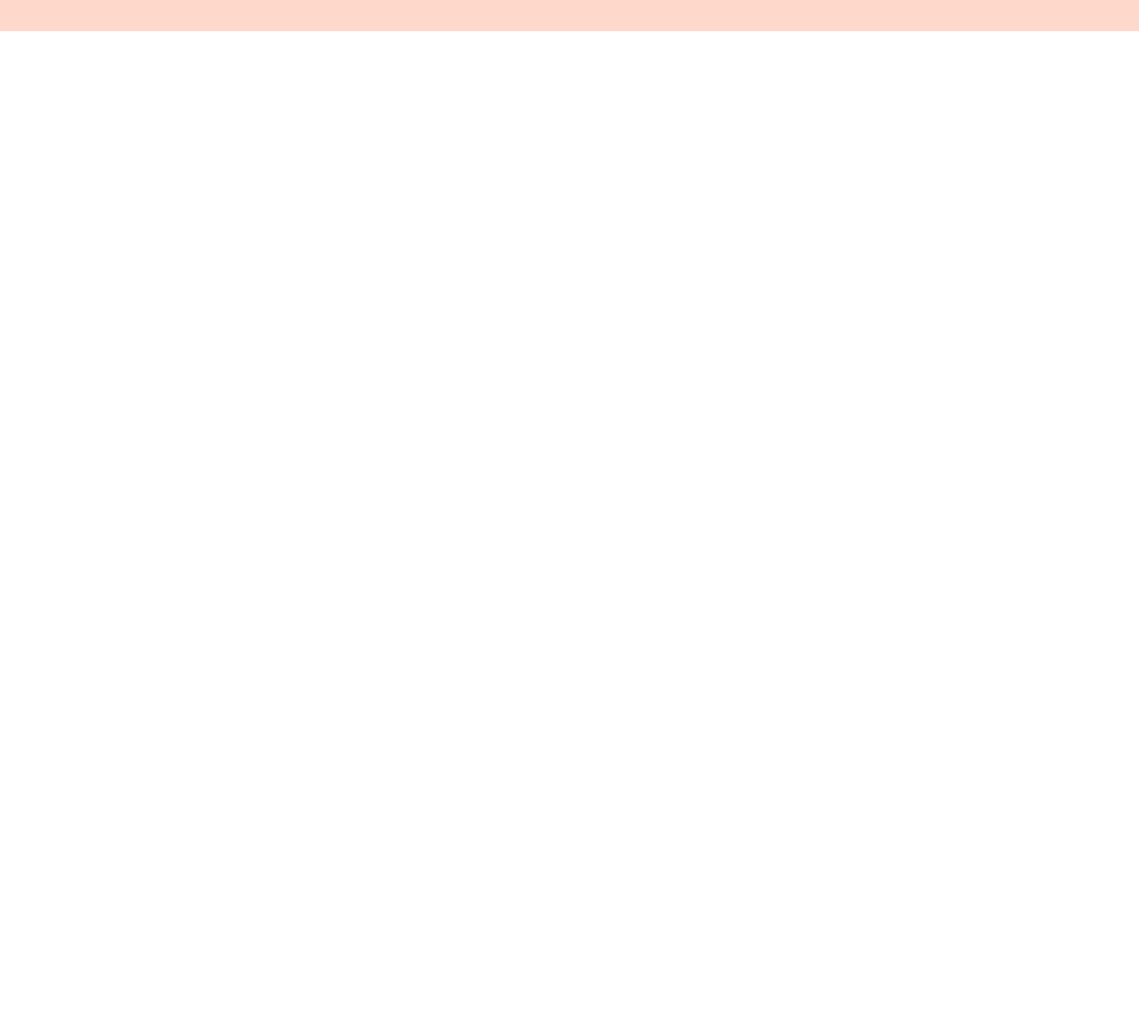
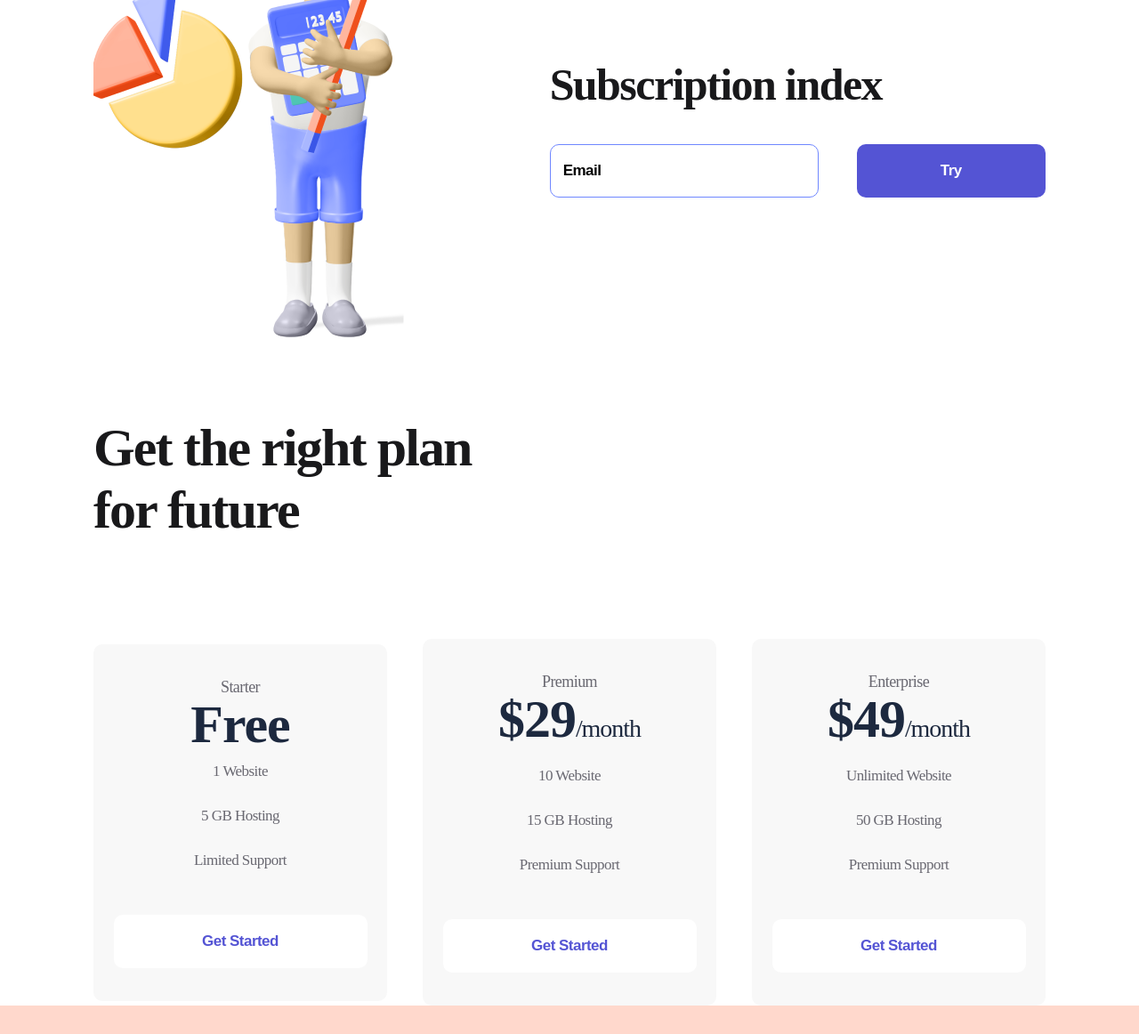
Before and after one commit to IhorTorshyn/torshyns, a plain HTML site: page index.html in a window 1280 px wide. Shown: the part 955-2117 px from the top of the page at 89% size. Before the commit the page ends 990 px from the top, so only its background shows below. Drawn offline with Linux system fonts and the light colour scheme.

Commit message:
Add files via upload

```diff
--- a/index.html
+++ b/index.html
@@ -67,6 +67,78 @@
             </div>
 
     </section>
+    <section class="container subscribe">
+        <div>
+            <img src="./image/Secondmen.png" alt="secondmen">
+
+        </div>
+        <div>
+            <h2 class="subscribe__title">
+                Subscription index
+            </h2>
+            <form>
+                <input class="input" type="email" placeholder="Email">
+                <button class="button button__violet">
+                    Try
+                </button>
+            </form>
+        </div>
+    </section>
+    <section class="container plan">
+        <h2 class="plan__title">
+            Get the right plan for future
+        </h2>
+        <div class="plan__flax">
+            <div class="item">
+                <p class="item__text">
+                    Starter
+                </p>
+                <h3 class="item__title">
+                    Free
+                </h3>
+                <ul>
+                    <li class="item__li">1 Website</li>
+                    <li class="item__li">5 GB Hosting</li>
+                    <li class="item__li">Limited Support</li>
+                </ul>
+                <button class="button button__item">
+                    Get Started
+                </button>
+            </div>
+            <div class="item">
+                <p class="item__text">
+                    Premium
+                </p>
+                <h3 class="item__title">
+                    $29<span>/month</span>
+                </h3>
+                <ul>
+                    <li class="item__li">10 Website</li>
+                    <li class="item__li">15 GB Hosting</li>
+                    <li class="item__li">Premium Support</li>
+                </ul>
+                <button class="button button__item">
+                    Get Started
+                </button>
+            </div>
+            <div class="item">
+                <p class="item__text">
+                    Enterprise
+                </p>
+                <h3 class="item__title">
+                    $49<span>/month</span>
+                </h3>
+                <ul>
+                    <li class="item__li">Unlimited Website</li>
+                    <li class="item__li">50 GB Hosting</li>
+                    <li class="item__li">Premium Support</li>
+                </ul>
+                <button class="button button__item">
+                    Get Started
+                </button>
+            </div>
+        </div>
+    </section>
     <footer class="header">
         <div class="container footer__flex">
             <div>
--- a/style/style.css
+++ b/style/style.css
@@ -16,7 +16,7 @@
     padding: 38px 0px 47px;
 }
 
-.header__flex, .footer__flex, .about{
+.header__flex, .footer__flex, .about, .subscribe, .plan__flax{
     display: flex; /* растягиваем три элемента в длину */
     justify-content: space-between; /* задаем расстояние между дивами*/
     align-items: center; /* центрируем*/
@@ -102,4 +102,112 @@
     border: 1px solid #5454D4;
     margin-left: 35px;
 }
+
+.subscribe{
+    margin-bottom: 85px;
 }
+
+.subscribe__title{
+    font-weight: 700;
+    font-size: 50px;
+    line-height: 57px;
+    letter-spacing: -1.56316px;
+    color: #19191B;
+    margin-bottom: 38px;
+}
+
+.input{
+    width: 302px;
+    height: 60px;
+    border: 1px solid #7087FF;
+    border-radius: 10px;
+    padding-left: 14px;
+    box-sizing: border-box; /* свойство которое учитывает ширину паддинга и бордера*/
+    margin-right: 39px;
+}
+
+.input::placeholder, .input{ /* параметры для надписи Email*/
+    font-weight: 700;
+    font-size: 17px;
+    line-height: 22px;
+    letter-spacing: -0.531474px;
+    color: #000000;
+}
+/*убираем черную границу инпута*/
+.input:focus{
+    outline: none;
+}
+
+.plan__title{
+    font-weight: 700;
+    font-size: 60px;
+    line-height: 70px;
+    letter-spacing: -1.87579px;
+    color: #19191B;
+    margin-bottom: 110px;
+    max-width: 504px;
+
+}
+
+.item{
+    background: #F8F8F8;
+    border-radius: 10px;
+    width: 330px;
+    padding: 34px 0 37px;
+    text-align: center;
+}
+
+.item__text{
+    font-weight: 400;
+    font-size: 18px;
+    line-height: 28px;
+    letter-spacing: -0.562737px;
+    color: #696871;
+}
+
+.item__title{
+    font-weight: 700;
+    font-size: 60px;
+    line-height: 56px;
+    letter-spacing: -1.03448px;
+    color: #1D293F;
+
+}
+
+.item__title span{
+    font-size: 28px;
+}
+
+.item__li{
+    list-style: none;
+    font-weight: 400;
+    font-size: 17px;
+    line-height: 50px;
+    letter-spacing: -0.531474px;
+    color: #696871;
+}
+
+.button__item{
+    width: 285px;
+    background: white;
+    color: #5454D4;
+    margin-top: 36px;
+}
+
+.item:hover{
+    transition: 500;
+    background: #FF7143;
+    box-shadow: 0px 32px 34px rgba(255, 112, 59, 0.317827);
+}
+
+.item:hover .item__text, .item:hover .item__li, .item:hover .item__title {
+    color: white;
+    transition: 500;
+    }
+
+.item:hover .button__item{
+    transition: 500;
+    background: #9F3919;
+    color: white;
+
+}
```
Also changed, not shown: image/Secondmen.png (added).
